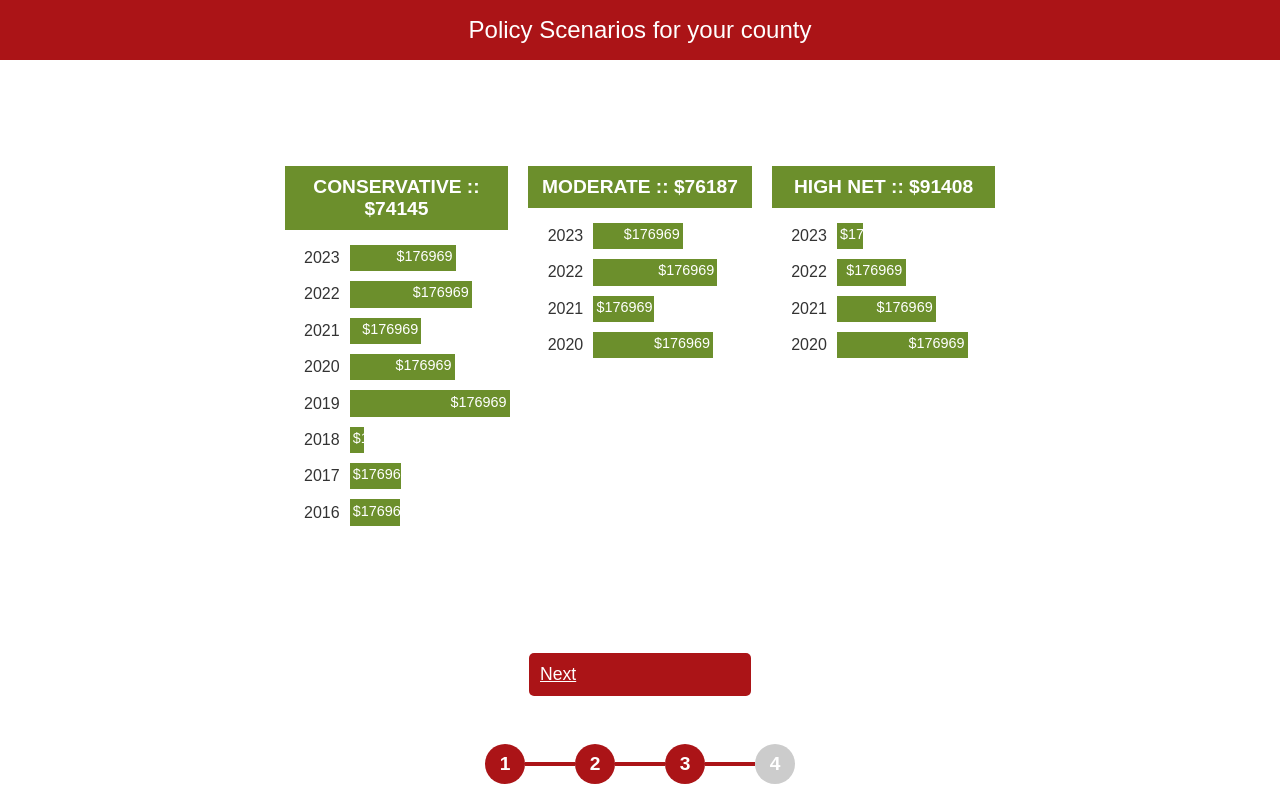
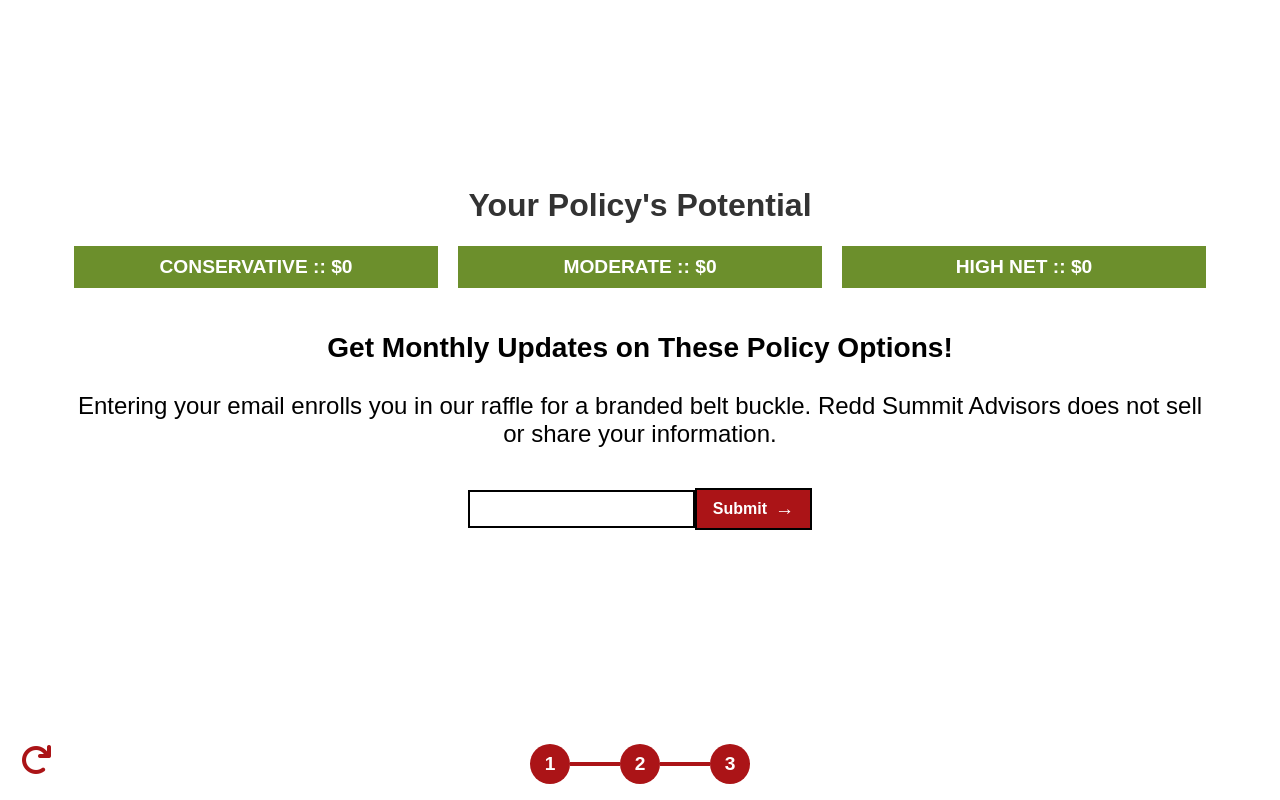
Before and after one commit to sydanneward/ncba25, a Flask app: page /policy in a window 1280 px wide. Run offline with Flask 3, Linux system fonts and the light colour scheme; some web fonts are replaced.

Commit message:
Style Updates

```diff
--- a/app.py
+++ b/app.py
@@ -1,94 +1,123 @@
+import pandas as pd
+import logging
 from flask import Flask, render_template, redirect, url_for, request, session
 from flask_wtf import FlaskForm
 from wtforms import HiddenField, IntegerField, StringField, SubmitField
 from wtforms.validators import DataRequired, Email
-import random
 
+# Initialize the Flask application
 app = Flask(__name__)
 app.secret_key = 'your_secret_key'
 
-# Screen 1: County Selection Form
+# Configure logging
+logging.basicConfig(level=logging.INFO)
+
+# Define forms
 class CountyForm(FlaskForm):
     county = HiddenField('County', validators=[DataRequired()])
+    state = HiddenField('State', validators=[DataRequired()])
     submit = SubmitField('Next')
 
 
-# Screen 2: Acreage Submission Form
 class AcreForm(FlaskForm):
     acres = IntegerField('Number of Acres', validators=[DataRequired()])
     submit = SubmitField('Next')
 
-# Screen 4: Email Submission Form
 class EmailForm(FlaskForm):
     email = StringField('Email', validators=[DataRequired(), Email()])
     submit = SubmitField('Submit')
 
+# Load data from CSV at the start of the app
+data = pd.read_csv('static/county_scenarios.csv')  # Adjust path if needed
 
-# Routes
+def get_scenario_data(state, county):
+    # Filter data based on the selected county and state
+    county_data = data[(data['State'] == state) & (data['County'] == county)]
+
+    if county_data.empty:
+        print(f"No data found for State: {state}, County: {county}. Available counties in {state}:",
+              data[data['State'] == state]['County'].unique())
+        logging.warning(f"No data found for County: {county}, State: {state}")
+        return {
+            'Conservative': {'value': 0},
+            'Moderate': {'value': 0},
+            'High Net': {'value': 0}
+        }
+
+    # Organize the data in a dictionary by Scenario for the template
+    scenarios = {
+        scenario: {
+            "value": county_data[county_data['Scenario'] == scenario]['Value'].sum()
+        }
+        for scenario in ['Conservative', 'Moderate', 'High Net']
+    }
+    return scenarios
+
+
+
 @app.route("/", methods=["GET", "POST"])
 def county():
     form = CountyForm()
+    if request.method == "POST":
+        # Print form data for debugging
+        print("Form data received:", request.form)
+
     if form.validate_on_submit():
-        session['county'] = form.county.data  # Store the county in session
+        county = request.form.get('county')
+        state = request.form.get('state')
+
+        # Check if county and state are correctly passed
+        if not county or not state:
+            print("County or state not received.")
+            return render_template("county.html", form=form, step=1)  # Re-render form if data is missing
+
+        print(f"County submitted: {county}")
+        print(f"State submitted: {state}")
+
+        session['county'] = county
+        session['state'] = state
+
         return redirect(url_for("acres"))
+
     return render_template("county.html", form=form, step=1)
+
+
 
 @app.route("/acres", methods=["GET", "POST"])
 def acres():
     form = AcreForm()
     if form.validate_on_submit():
         session['acres'] = form.acres.data  # Store the acres in session
+        # Log the acreage to console
+        logging.info(f"Acreage entered: {form.acres.data}")
         return redirect(url_for("policy"))
     return render_template("acres.html", form=form, step=2)
 
-@app.route("/policy")
+@app.route("/policy", methods=["GET", "POST"])
 def policy():
-    scenarios = {
-        "Conservative": {
-            "avg_net": 74145,
-            "yearly_data": {
-                2023: 114821, 2022: 133589, 2021: 75429, 2020: 113638,
-                2019: 176969, 2018: 9047, 2017: 52377, 2016: 51234
-                # Add more years as necessary
-            }
-        },
-        "Moderate": {
-            "avg_net": 76187,
-            "yearly_data": {
-                2023: 96112, 2022: 135757, 2021: 62176, 2020: 130808
-                # Add more years as necessary
-            }
-        },
-        "High Net": {
-            "avg_net": 91408,
-            "yearly_data": {
-                2023: 23374, 2022: 71886, 2021: 106810, 2020: 143530
-                # Add more years as necessary
-            }
-        }
+    county = session.get('county')
+    state = session.get('state')
+    scenarios = get_scenario_data(state, county)  # Use both state and county
+
+    form = EmailForm()
+    if form.validate_on_submit():
+        session['email'] = form.email.data
+        return redirect(url_for("thanks"))
+
+    acres = session.get('acres', 1)
+    print(f"Acres retrieved from session: {acres}")
+
+    adjusted_scenarios = {
+        key: {'value': value['value'] * acres}
+        for key, value in scenarios.items()
     }
 
-    max_value = max(
-        max(scenarios['Conservative']['yearly_data'].values()),
-        max(scenarios['Moderate']['yearly_data'].values()),
-        max(scenarios['High Net']['yearly_data'].values())
-    )
-
-    return render_template("policy.html", scenarios=scenarios, max_value=max_value, step=3)
-
-@app.route("/email", methods=["GET", "POST"])
-def email():
-    form = EmailForm()
-    if form.validate_on_submit():
-        session['email'] = form.email.data  # Store the email in session
-        return redirect(url_for("thanks"))
-    return render_template("email.html", form=form, step=4)
-
+    return render_template("policy.html", scenarios=adjusted_scenarios, step=3, form=form)
 
 
 @app.route("/thanks")
 def thanks():
-    return "Thank you for submitting your information!"
+    return render_template("thanks.html")
 
 if __name__ == "__main__":
     app.run(debug=True)
--- a/static/style.css
+++ b/static/style.css
@@ -1,12 +1,13 @@
 /* General Styling */
 body {
-    font-family: Arial, sans-serif;
+    font-family: "proxima-nova", sans-serif;
     background-color: white;
     color: #333;
     margin: 0;
     display: flex;
     flex-direction: column;
     height: 100vh;
+
 }
 
 header {
@@ -22,16 +23,19 @@ main {
     flex-direction: column;
     align-items: center;
     padding: 1rem;
-    max-width: 90%; /* Sets the maximum width of the main content */
-    margin: 0 auto; /* Centers the main content */
+    max-width: 90%;
+    margin: 0 auto;
+    align-items: center;
+    justify-content: center;
 }
 
-/* Wider map */
+/* Map Styling */
 #map {
     width: 100%;
-    max-width: 1000px; /* You can increase this if desired */
-    height: 500px; /* Keeps the height consistent */
+    max-width: 1000px;
+    height: 500px;
     margin-bottom: 1rem;
+    background: transparent;
 }
 
 #county-info {
@@ -41,48 +45,96 @@ main {
 }
 
 #county-info p {
-    font-weight: bold;}
+    font-weight: bold;
+}
+
+.inline-form {
+    display: flex;
+    align-items: center;
+    gap: 0.5rem;
+}
+
+.input-field {
+    width: 400px;
+    padding: 0.5rem;
+    font-size: 1rem;
+    border:2px solid black;
+    background-color: white;
+}
+
 
 .submit-btn {
-    display: block;
-    width: 100%;
-    max-width: 200px;
-    margin: 1rem auto;
-    padding: 0.7rem;
-    font-size: 1.1rem;
+    display: inline-flex;
+    align-items: center;
+    justify-content: center;
+    padding: 0.5rem 1rem;
+    font-size: 1rem;
+    font-weight: bold;
     color: white;
     background-color: #ab1417;
     border: none;
-    border-radius: 5px;
     cursor: pointer;
     transition: background-color 0.3s;
+    border:2px solid black;
+
 }
 
 .submit-btn:hover {
     background-color: #8b1013;
 }
 
-.input-field {
+.submit-btn::after {
+    content: "→";
+    margin-left: 0.5rem;
+    font-size: 1.2rem;
+}
+
+
+
+/* Input Field Styling */
+.input-field,
+.acre-field {
     width: 100%;
     max-width: 400px;
     padding: 0.5rem;
     font-size: 1rem;
-    border: 1px solid #ccc;
-    border-radius: 5px;
-    margin-top: 0.5rem;
+    border:2px solid black;
+    background-color: white;
+}
+
+.acre-field {
+    max-width: 200px;
+    border-right: none;
 }
 
 .form-group {
+    display: flex;
+    justify-content: center;
+    align-items: center;
     margin-bottom: 1rem;
-    text-align: center;
 }
+
+/* Acre Input Group */
+#acre-input {
+    display: flex;
+    align-items: center;
+    gap: 0.5rem;
+    margin-bottom: 1rem;
+    border:2px solid black;
+    background-color: white;
+}
+
 /* Progress Tracker Styling */
 .progress-tracker {
     display: flex;
     align-items: center;
     justify-content: center;
-    margin-top: 2rem;
-    margin-bottom: 1rem;
+    margin: 2rem 0 1rem;
+}
+
+.step,
+.line {
+    transition: background-color 0.3s;
 }
 
 .step {
@@ -96,53 +148,22 @@ main {
     justify-content: center;
     font-weight: bold;
     font-size: 1.2rem;
-    transition: background-color 0.3s;
 }
 
 .line {
     width: 50px;
     height: 4px;
     background-color: #ccc;
-    transition: background-color 0.3s;
 }
 
-.step.active {
+.step.active,
+.step.filled,
+.line.active,
+.line.filled {
     background-color: #ab1417;
 }
 
-.line.active {
-    background-color: #ab1417;
-}
-.step.filled {
-    background-color: #ab1417;
-    transition: background-color 0.3s ease-in-out;
-}
-
-.line.filled {
-    background-color: #ab1417;
-    transition: background-color 0.3s ease-in-out;
-}
-body {
-    font-family: Arial, sans-serif;
-    background-color: white;
-    color: #333;
-    margin: 0;
-}
-
-header {
-    background-color: #ab1417;
-    color: white;
-    text-align: center;
-    padding: 1rem 0;
-    font-size: 1.5rem;
-}
-
-main {
-    display: flex;
-    justify-content: center;
-    padding: 1rem;
-}
-
+/* Policy Table Styling */
 .policy-container {
     display: flex;
     justify-content: space-around;
@@ -187,3 +208,42 @@ main {
     text-align: right;
     white-space: nowrap;
 }
+
+.disclaimer {
+    font-size: small;
+}
+.button-container {
+    text-align: center;
+    margin-top: 20px;
+}
+
+.restart-btn {
+    display: inline-block;
+    padding: 0.7rem 1.5rem;
+    font-size: 1.1rem;
+    color: white;
+    background-color: #ab1417;
+    border: none;
+    border-radius: 5px;
+    text-decoration: none;
+    cursor: pointer;
+    transition: background-color 0.3s;
+}
+
+.restart-btn:hover {
+    background-color: #8b1013;
+}
+.restart-icon {
+    position: fixed;
+    bottom: 20px;
+    left: 20px;
+    font-size: 2rem;
+    color: #ab1417;
+    text-decoration: none;
+    cursor: pointer;
+    transition: color 0.3s;
+}
+
+.restart-icon:hover {
+    color: #8b1013;
+}
--- a/templates/policy.html
+++ b/templates/policy.html
@@ -3,95 +3,58 @@
 <head>
     <title>Policy Scenarios</title>
     <link rel="stylesheet" href="{{ url_for('static', filename='style.css') }}">
+    <link rel="stylesheet" href="https://use.typekit.net/bez5nda.css">
+    <link rel="stylesheet" href="https://cdnjs.cloudflare.com/ajax/libs/font-awesome/6.0.0-beta3/css/all.min.css">
+
 </head>
 <body>
-    <header>Policy Scenarios for {{ session.get('county', 'your county') }}</header>
     <main>
+        <h1>Your Policy's Potential</h1>
+
         <div class="policy-container">
             <!-- Conservative Column -->
             <div class="policy-column">
-                <div class="policy-header">CONSERVATIVE :: ${{ scenarios['Conservative']['avg_net'] }}</div>
-                <table class="policy-table">
-                    {% for year, value in scenarios['Conservative']['yearly_data'].items() %}
-                    <tr>
-                        <td>{{ year }}</td>
-                        <td>
-                            <div class="bar" style="width: {{ (value / max_value) * 100 }}%; background-color: {{ 'red' if value < 0 else '#6c8f2c' }}">
-                                ${{ max_value }}
-                            </div>
-
-                        </td>
-                    </tr>
-                    {% endfor %}
-                </table>
+                <div class="policy-header">CONSERVATIVE :: ${{ scenarios['Conservative']['value'] }}</div>
             </div>
 
             <!-- Moderate Column -->
             <div class="policy-column">
-                <div class="policy-header">MODERATE :: ${{ scenarios['Moderate']['avg_net'] }}</div>
-                <table class="policy-table">
-                    {% for year, value in scenarios['Moderate']['yearly_data'].items() %}
-                    <tr>
-                        <td>{{ year }}</td>
-                        <td>
-                            <div class="bar" style="width: {{ (value / max_value) * 100 }}%; background-color: {{ 'red' if value < 0 else '#6c8f2c' }}">
-                                ${{ max_value }}
-                            </div>
-
-                        </td>
-                    </tr>
-                    {% endfor %}
-                </table>
+                <div class="policy-header">MODERATE :: ${{ scenarios['Moderate']['value'] }}</div>
             </div>
 
             <!-- High Net Column -->
             <div class="policy-column">
-                <div class="policy-header">HIGH NET :: ${{ scenarios['High Net']['avg_net'] }}</div>
-                <table class="policy-table">
-                    {% for year, value in scenarios['High Net']['yearly_data'].items() %}
-                    <tr>
-                        <td>{{ year }}</td>
-                        <td>
-                            <div class="bar" style="width: {{ (value / max_value) * 100 }}%; background-color: {{ 'red' if value < 0 else '#6c8f2c' }}">
-                                ${{ max_value }}
-                            </div>
-
-                        </td>
-                    </tr>
-                    {% endfor %}
-                </table>
+                <div class="policy-header">HIGH NET :: ${{ scenarios['High Net']['value'] }}</div>
             </div>
         </div>
+
+        <header>
+            <h3>Get Monthly Updates on These Policy Options!</h3>
+            <div >
+            <p>Entering your email enrolls you in our raffle for a branded belt buckle. Redd Summit Advisors does not sell or share your information.</p>
+        </div>
+        </header>
+
+        <div>
+            <form method="post" class="email-form">
+                {{ form.hidden_tag() }}
+                <div class="form-group">
+                    {{ form.email(class="input-field") }}
+                    <button type="submit" class="submit-btn">Submit</button>
+                </div>
+
+            </form>
+        </div>
     </main>
-
-    <!-- Progress Tracker -->
-
-
-    <script>
-        document.addEventListener("DOMContentLoaded", function() {
-            const steps = document.querySelectorAll(".step");
-            const lines = document.querySelectorAll(".line");
-
-            steps.forEach((step, index) => {
-                if (step.classList.contains("active")) {
-                    for (let i = 0; i <= index; i++) {
-                        steps[i].classList.add("filled");
-                        if (i < lines.length) lines[i].classList.add("filled");
-                    }
-                }
-            });
-        });
-    </script>
-            <a href="{{ url_for('email') }}" class="submit-btn">Next</a>
-
-        <div class="progress-tracker">
-            <div class="step {{ 'active' if step >= 1 else '' }}">1</div>
-            <div class="line {{ 'active' if step >= 2 else '' }}"></div>
-            <div class="step {{ 'active' if step >= 2 else '' }}">2</div>
-            <div class="line {{ 'active' if step >= 3 else '' }}"></div>
-            <div class="step {{ 'active' if step >= 3 else '' }}">3</div>
-            <div class="line {{ 'active' if step >= 4 else '' }}"></div>
-            <div class="step {{ 'active' if step >= 4 else '' }}">4</div>
-        </div>
+    <div class="progress-tracker">
+        <div class="step {% if step >= 1 %}active{% endif %}">1</div>
+        <div class="line {% if step >= 2 %}active{% endif %}"></div>
+        <div class="step {% if step >= 2 %}active{% endif %}">2</div>
+        <div class="line {% if step >= 3 %}active{% endif %}"></div>
+        <div class="step {% if step >= 3 %}active{% endif %}">3</div>
+    </div>
+    <a href="/" class="restart-icon">
+        <i class="fas fa-redo"></i>
+    </a>
 </body>
 </html>
```
Also changed, not shown: templates/acres.html (+12 -7 lines), templates/county.html (+47 -29 lines), templates/email.html (deleted, +0 -55 lines), templates/thanks.html (added, +24 -0 lines), static/county_scenarios.csv (added), 1 other file.
